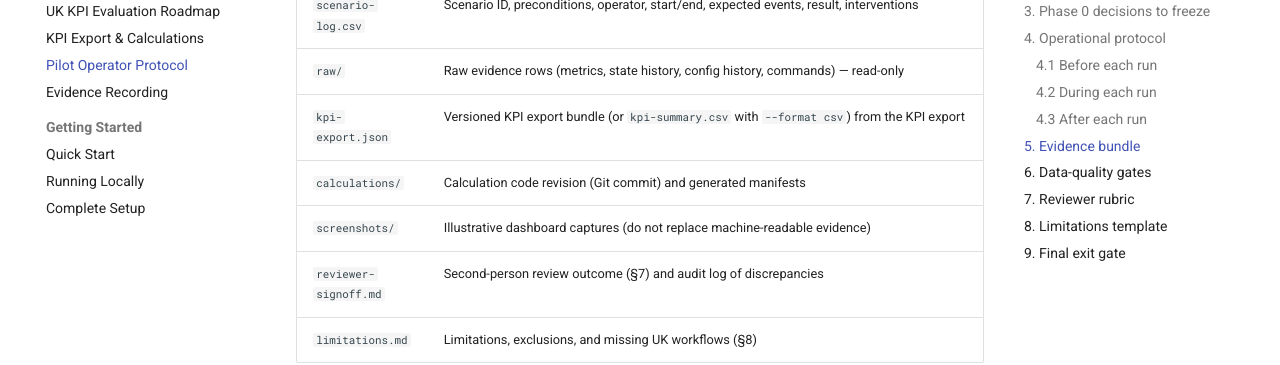
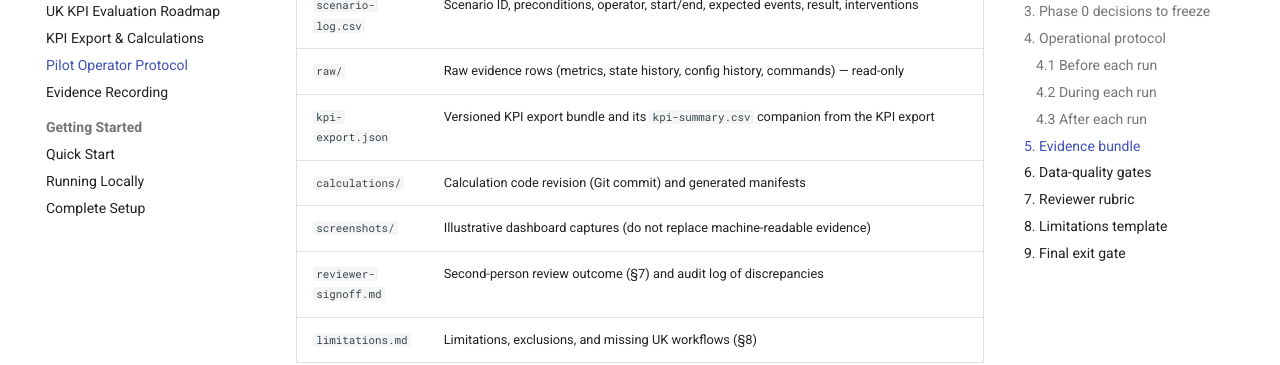
Before and after one commit to brunel-opensim/homepot-client, an MkDocs documentation site: the page built from docs/operator-protocol.md, in a window 1280 px wide and 900 px high, scrolled down 2924 px. Shown: the part 151-516 px from the top of the window. Built offline with MkDocs 1.6.1 and Material for MkDocs 9.7.7, drawn with Linux system fonts in a browser that asks for light colours; comment, search, counter and statistics services are not loaded; the version menu is left out.

Commit message:
feat: write both kpi-export.json and kpi-summary.csv per run
The evidence-bundle layout documents both files in a run directory, but the
CLI's --format flag wrote only one at a time (json by default). Drop the flag
and always write the JSON bundle and the CSV summary together, matching the
documented layout and giving reviewers a human-readable summary alongside the
full reproducible bundle.

```diff
--- a/docs/operator-protocol.md
+++ b/docs/operator-protocol.md
@@ -94,7 +94,7 @@ kpi-evidence/<run-id>/
 | `environment.json` | Deployment versions, database snapshot identifier, device types/OS, network conditions |
 | `scenario-log.csv` | Scenario ID, preconditions, operator, start/end, expected events, result, interventions |
 | `raw/` | Raw evidence rows (metrics, state history, config history, commands) — read-only |
-| `kpi-export.json` | Versioned KPI export bundle (or `kpi-summary.csv` with `--format csv`) from the KPI export |
+| `kpi-export.json` | Versioned KPI export bundle and its `kpi-summary.csv` companion from the KPI export |
 | `calculations/` | Calculation code revision (Git commit) and generated manifests |
 | `screenshots/` | Illustrative dashboard captures (do not replace machine-readable evidence) |
 | `reviewer-signoff.md` | Second-person review outcome (§7) and audit log of discrepancies |
```
Also changed, not shown: docs/kpi-export.md (+2 -2 lines), kpi-evidence/README.md (+1 -1 lines), 1 other file.
